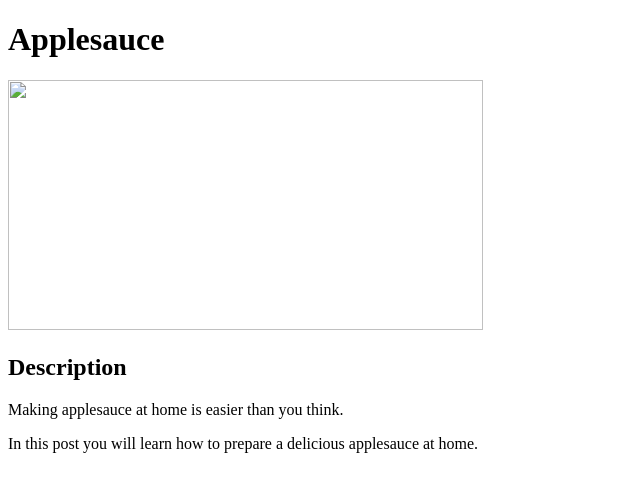
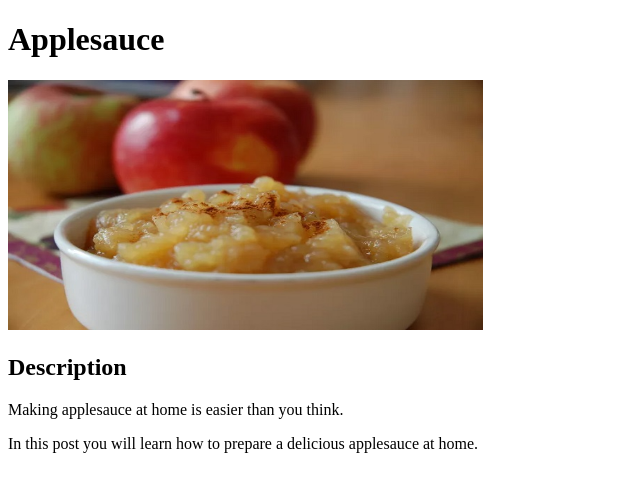
Before and after one commit to Ofatdev/odin-recipes, a plain HTML site: page recipes/applesauce.html in a window 1280 px wide. Shown: the whole page, without its empty margins (0-640 px from the left). Drawn offline with Linux system fonts and the light colour scheme; the site is published under a folder, as on GitHub Pages, so addresses that start at the root find nothing.

Commit message:
set correct path for the applesauce image

```diff
--- a/recipes/applesauce.html
+++ b/recipes/applesauce.html
@@ -7,7 +7,7 @@
 </head>
 <body>
     <h1>Applesauce</h1>
-    <img src="/recipes/images/applesauce-recipe.jpg" width="475" height="250" />
+    <img src="images/applesauce-recipe.jpg" width="475" height="250" />
     <h2>Description</h2>
     <p>Making applesauce at home is easier than you think.</p>
     <p>In this post you will learn how to prepare a delicious applesauce at home.</p>
```
